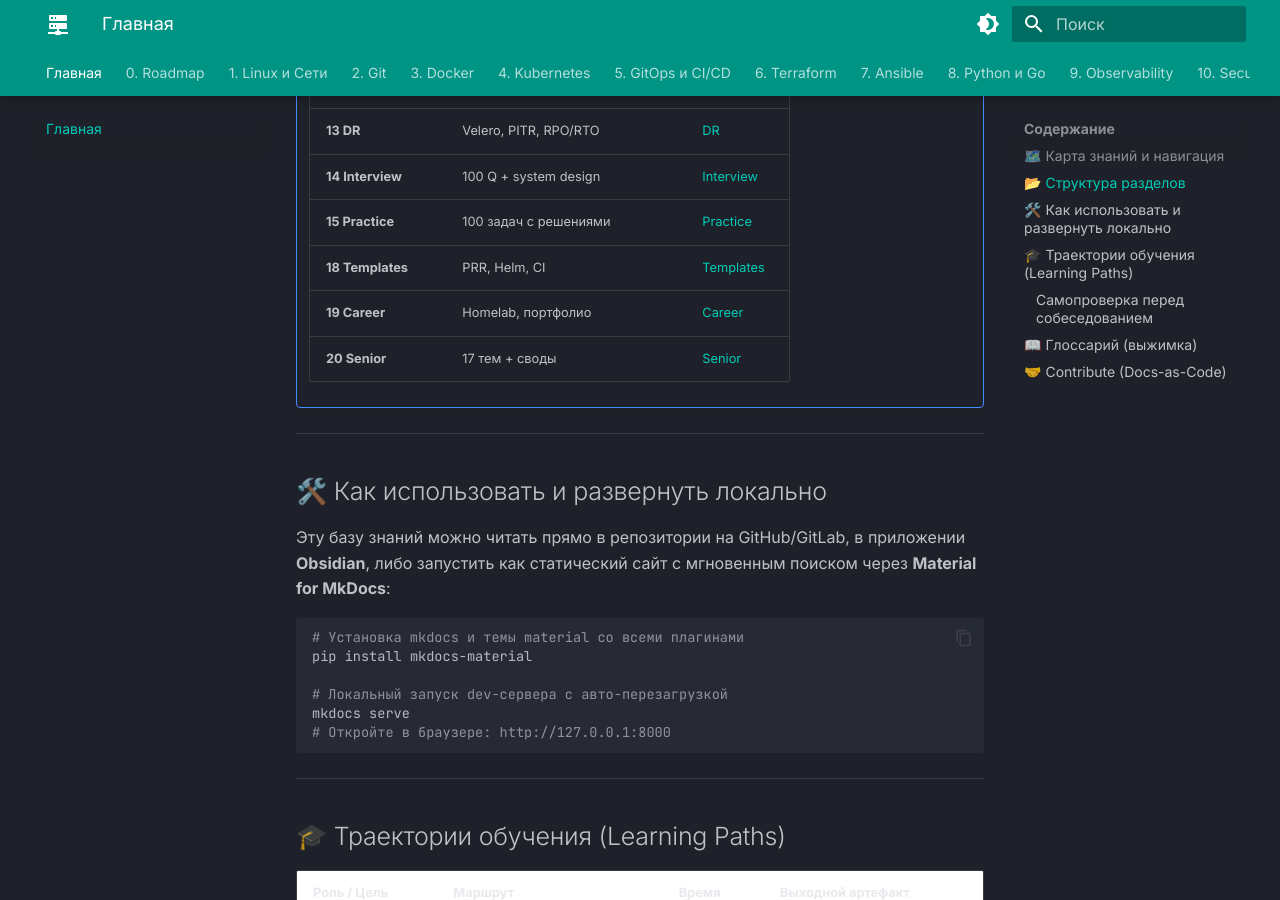
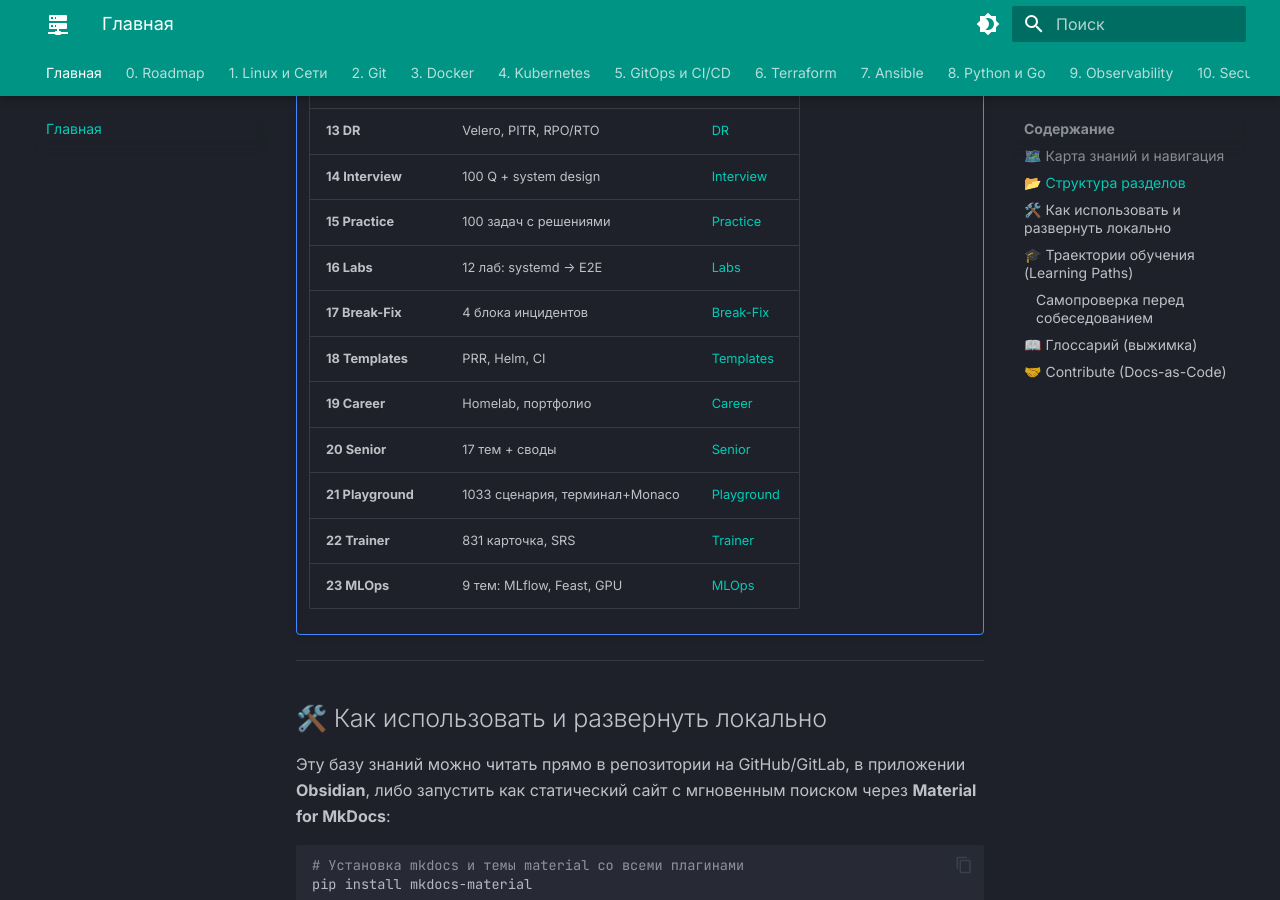
Before and after one commit to alisaalisaalisaalisas/doka, an MkDocs documentation site: the page built from docs/index.md, in a window 1280 px wide and 900 px high, scrolled down 4077 px. Built offline with MkDocs 1.6.1 and Material for MkDocs 9.7.7, drawn with Linux system fonts in a browser that asks for light colours; the version menu is left out.

Commit message:
fix(index): full table 00..23 — add 16 Labs, 17 Break-Fix, 21 Playground, 22 Trainer, 23 MLOps (was missing)

```diff
--- a/docs/index.md
+++ b/docs/index.md
@@ -176,9 +176,14 @@ flowchart TD
 | **13 DR** | Velero, PITR, RPO/RTO | [DR](13-disaster-recovery-and-tools/01-k8s-backups-velero.md) |
 | **14 Interview** | 100 Q + system design | [Interview](14-interview-prep/01-devops-interview-core-qa.md) |
 | **15 Practice** | 100 задач с решениями | [Practice](15-hands-on-practice/01-100-devops-practical-tasks-part1.md) |
+| **16 Labs** | 12 лаб: systemd → E2E | [Labs](16-guided-labs/01-lab-linux-systemd-namespaces.md) |
+| **17 Break-Fix** | 4 блока инцидентов | [Break-Fix](17-break-fix/01-incident-simulations.md) |
 | **18 Templates** | PRR, Helm, CI | [Templates](18-templates/01-containers-and-k8s.md) |
 | **19 Career** | Homelab, портфолио | [Career](19-career/01-home-lab-setup.md) |
 | **20 Senior** | 17 тем + своды | [Senior](20-senior-stack/00-senior-stack-summary.md) |
+| **21 Playground** | 1033 сценария, терминал+Monaco | [Playground](21-playground/index.md) |
+| **22 Trainer** | 831 карточка, SRS | [Trainer](22-trainer/index.md) |
+| **23 MLOps** | 9 тем: MLflow, Feast, GPU | [MLOps](23-mlops/00-plan.md) |
 
 </details>
 
```
